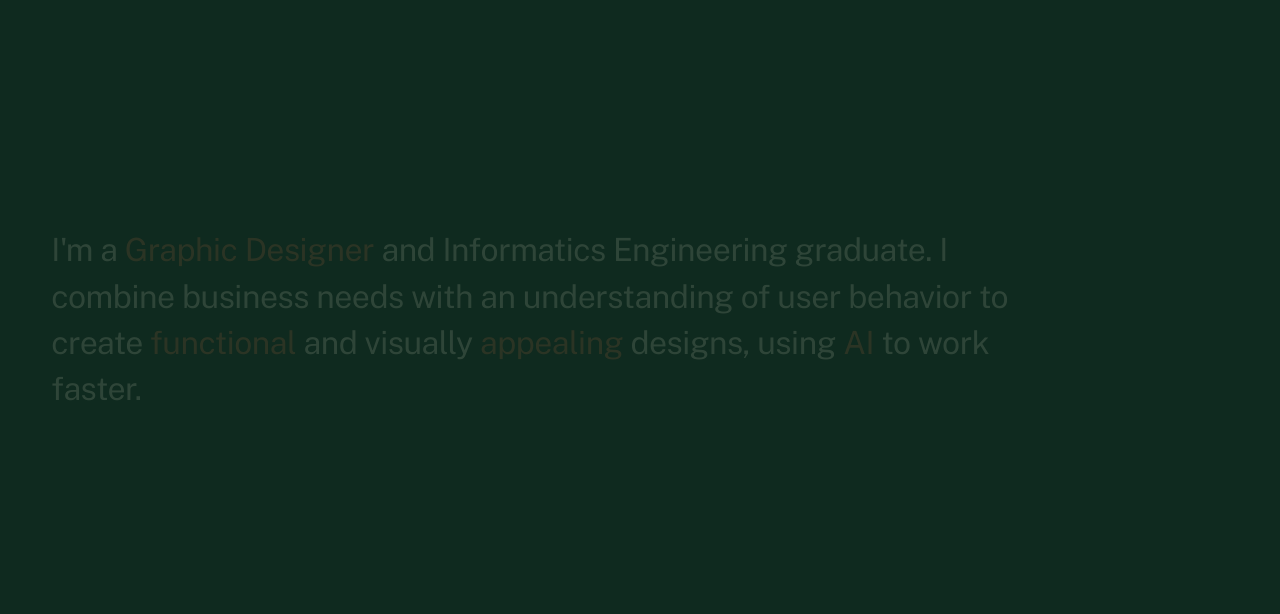
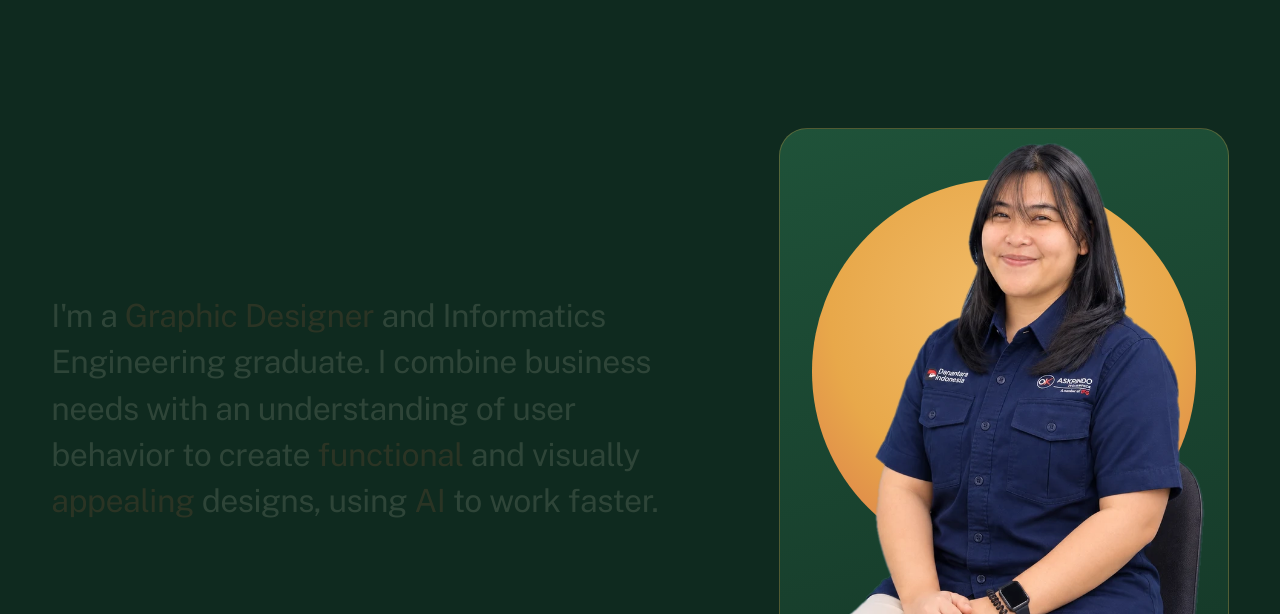
Before and after one commit to deviandreny-collab/deviandreny.github.io, a plain HTML site: page index.html in a window 1280 px wide. Shown: the part 880-1494 px from the top of the page. Drawn offline with nearby package versions, Linux system fonts and the light colour scheme; animation ran at ten frames a second.

Commit message:
feat: add portrait with theme-matched background to About
Co-Authored-By: Claude Sonnet 5.5 <noreply@anthropic.com>

```diff
--- a/index.html
+++ b/index.html
@@ -51,6 +51,11 @@ section{position:relative}
 @keyframes drip{0%{transform:scaleY(0);transform-origin:top}50%{transform:scaleY(1);transform-origin:top}51%{transform-origin:bottom}100%{transform:scaleY(0);transform-origin:bottom}}
 
 .statement{padding:26vh var(--pad);min-height:100svh;display:flex;align-items:center}
+.stmt-in{display:grid;grid-template-columns:1.45fr 1fr;gap:clamp(30px,6vw,96px);align-items:center;width:100%}
+.me{position:relative;aspect-ratio:4/5;border-radius:28px;overflow:hidden;background:linear-gradient(165deg,#1F5239,#153828);border:1px solid rgba(232,168,74,.28);margin:0;max-width:520px;justify-self:end;width:100%}
+.me .disc{position:absolute;width:86%;aspect-ratio:1;left:7%;top:9%;border-radius:50%;background:radial-gradient(circle at 50% 35%,#F2BD6A,#E8A84A 55%,#D9724A)}
+.me img{position:absolute;left:0;bottom:0;width:100%;height:auto;display:block}
+@media(max-width:860px){.stmt-in{grid-template-columns:1fr}.me{justify-self:start;max-width:420px}}
 .statement p{font-size:clamp(20px,2.5vw,36px);line-height:1.45;letter-spacing:-.015em;font-weight:400;max-width:960px}
 .statement .w{opacity:.14;display:inline-block}
 .statement .w.hl{color:var(--terra)}
@@ -141,7 +146,10 @@ footer h2 em{font-style:normal;color:var(--terra)}
   </section>
 
   <section class="statement" id="tentang">
-    <p id="stmt">I'm a Graphic Designer and Informatics Engineering graduate. I combine business needs with an understanding of user behavior to create functional and visually appealing designs, using AI to work faster.</p>
+    <div class="stmt-in">
+      <p id="stmt">I'm a Graphic Designer and Informatics Engineering graduate. I combine business needs with an understanding of user behavior to create functional and visually appealing designs, using AI to work faster.</p>
+      <figure class="me" id="me"><div class="disc"></div><img src="foto-devi.webp" alt="Devi Andreny" width="740" height="930" loading="lazy"></figure>
+    </div>
   </section>
 
   <section class="work" id="karya">
@@ -328,6 +336,8 @@ track.appendChild(more);hoverCursor(more,'VIEW');
 /* pernyataan */
 const stmt=$('#stmt'),hl=['Graphic','Designer','functional','appealing','AI'];
 stmt.innerHTML=stmt.textContent.trim().split(/\s+/).map(w=>`<span class="w${hl.includes(w)?' hl':''}">${w}</span>`).join(' ');
+gsap.from('#me',{clipPath:'inset(100% 0 0 0)',duration:1.3,ease:'power4.out',scrollTrigger:{trigger:'#me',start:'top 85%'}});
+gsap.from('#me img',{scale:1.15,yPercent:6,duration:1.6,ease:'power3.out',scrollTrigger:{trigger:'#me',start:'top 85%'}});
 gsap.to('#stmt .w',{opacity:1,stagger:.1,ease:'none',scrollTrigger:{trigger:'#stmt',start:'top 75%',end:'bottom 45%',scrub:true}});
 
 /* karya horizontal */
```
Also changed, not shown: foto-devi.webp (added).
